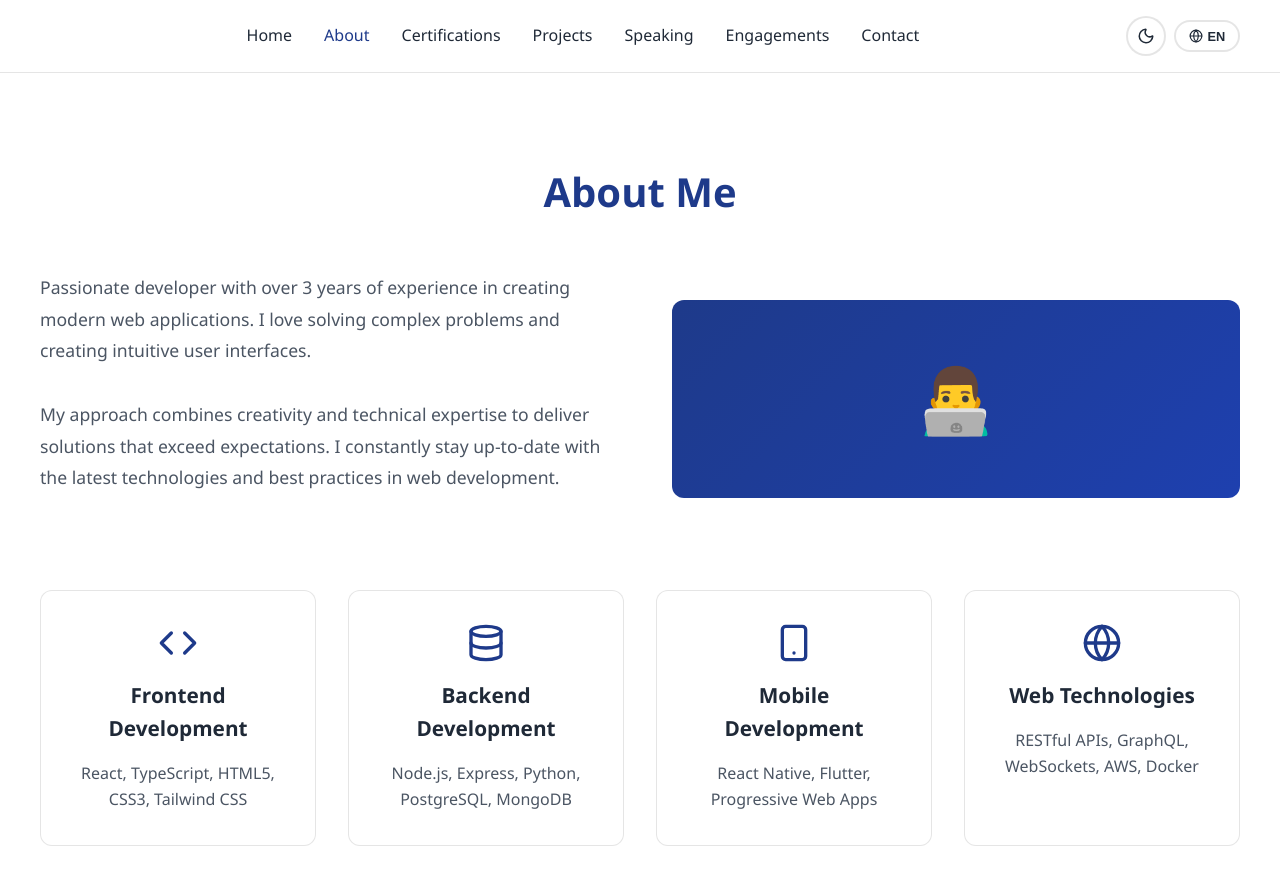
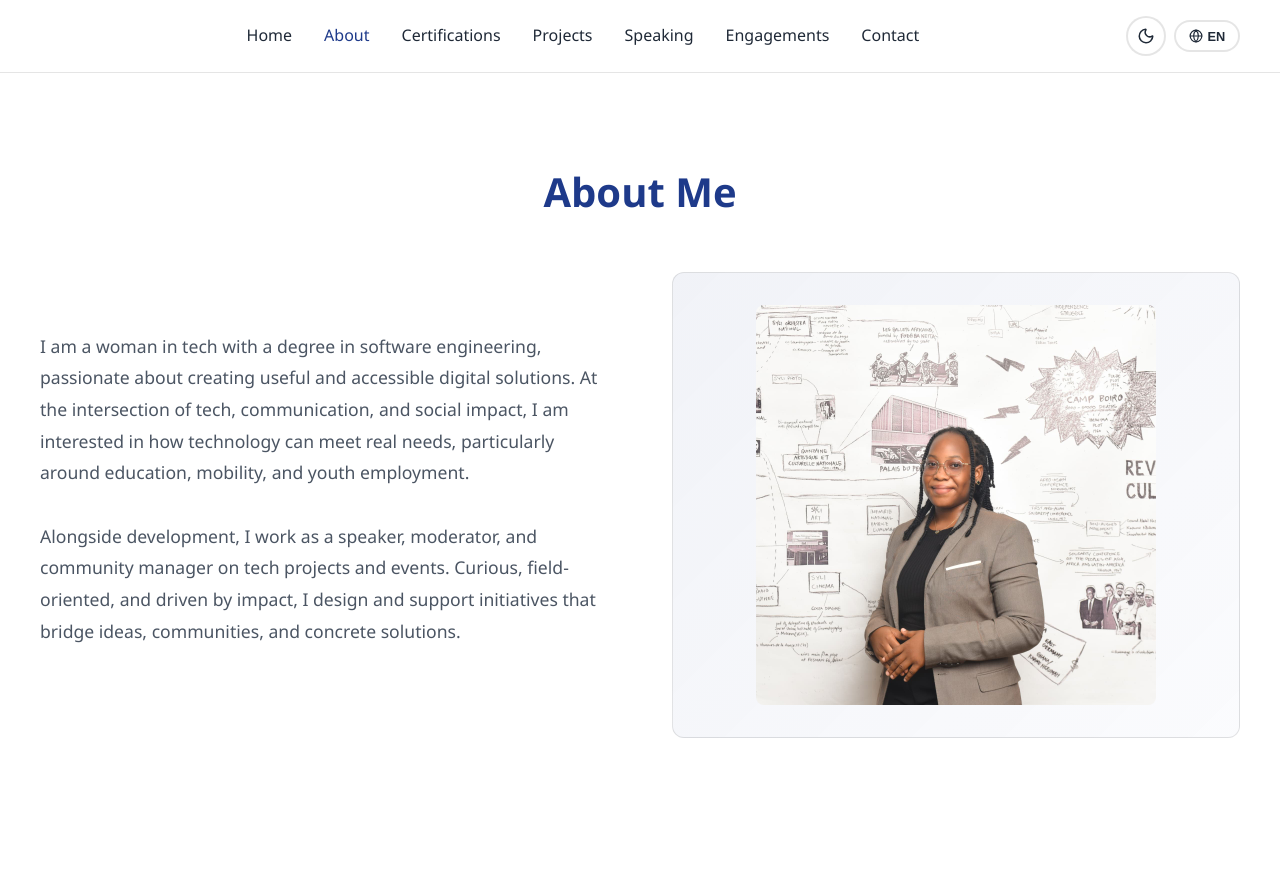
Before and after one commit to FleurAccacia/portfolio, a React (Create React App) app: page /about in a window 1280 px wide. Shown: the top 884 px of the page. Built offline with nearby package versions, Linux system fonts and the light colour scheme.

Commit message:
realisation de la page about et modification des sections home

```diff
--- a/src/components/About/About.tsx
+++ b/src/components/About/About.tsx
@@ -1,7 +1,6 @@
 import React from "react";
 import { motion } from "framer-motion";
 import styled from "styled-components";
-import { Code, Database, Smartphone, Globe } from "lucide-react";
 import { useTheme } from "../../contexts/ThemeContext";
 import { useLanguage } from "../../contexts/LanguageContext";
 
@@ -51,83 +50,30 @@ const ImageContainer = styled(motion.div)<{ theme: any }>`
   justify-content: center;
   align-items: center;
   background: ${(props) =>
-    `linear-gradient(135deg, ${props.theme.primary} 0%, ${props.theme.primaryDark} 100%)`};
+    `linear-gradient(135deg, ${props.theme.primary}10, ${props.theme.primaryDark}05)`};
   border-radius: 12px;
-  padding: 3rem;
-  color: white;
-  font-size: 4rem;
-`;
-
-const SkillsContainer = styled.div`
-  margin-top: 3rem;
-`;
-
-const SkillsGrid = styled.div`
-  display: grid;
-  grid-template-columns: repeat(auto-fit, minmax(250px, 1fr));
-  gap: 2rem;
-`;
-
-const SkillCard = styled(motion.div)<{ theme: any }>`
-  background: ${(props) => props.theme.cardBackground};
   padding: 2rem;
-  border-radius: 12px;
-  text-align: center;
-  transition:
-    transform 0.3s,
-    background-color 0.3s ease;
   border: 1px solid ${(props) => props.theme.border};
 
-  &:hover {
-    transform: translateY(-5px);
+  img {
+    width: 100%;
+    height: auto;
+    max-width: 400px;
+    border-radius: 8px;
+    object-fit: cover;
   }
-`;
 
-const SkillIcon = styled.div<{ theme: any }>`
-  color: ${(props) => props.theme.primary};
-  margin-bottom: 1rem;
-  display: flex;
-  justify-content: center;
-`;
-
-const SkillTitle = styled.h3<{ theme: any }>`
-  font-size: 1.3rem;
-  font-weight: bold;
-  margin-bottom: 1rem;
-  color: ${(props) => props.theme.textPrimary};
-`;
-
-const SkillDescription = styled.p<{ theme: any }>`
-  color: ${(props) => props.theme.textSecondary};
-  line-height: 1.6;
+//   /* Placeholder pour l'image */
+//   &:before {
+//     content: "👩‍💻";
+//     font-size: 4rem;
+//     opacity: 0.7;
+//   }
 `;
 
 const About: React.FC = () => {
   const { theme } = useTheme();
   const { t } = useLanguage();
-
-  const skills = [
-    {
-      icon: <Code size={40} />,
-      title: t.frontendDev,
-      description: t.frontendDesc,
-    },
-    {
-      icon: <Database size={40} />,
-      title: t.backendDev,
-      description: t.backendDesc,
-    },
-    {
-      icon: <Smartphone size={40} />,
-      title: t.mobileDev,
-      description: t.mobileDesc,
-    },
-    {
-      icon: <Globe size={40} />,
-      title: t.webTech,
-      description: t.webTechDesc,
-    },
-  ];
 
   return (
     <AboutContainer theme={theme}>
@@ -160,30 +106,10 @@ const About: React.FC = () => {
             transition={{ duration: 0.6 }}
             viewport={{ once: true }}
           >
-            👨‍💻
+
+            <img src="/me.jpeg" alt="Gracia GOKAR" />
           </ImageContainer>
         </Content>
-
-        <SkillsContainer>
-          <SkillsGrid>
-            {skills.map((skill, index) => (
-              <SkillCard
-                key={index}
-                theme={theme}
-                initial={{ opacity: 0, y: 50 }}
-                whileInView={{ opacity: 1, y: 0 }}
-                transition={{ duration: 0.6, delay: index * 0.1 }}
-                viewport={{ once: true }}
-              >
-                <SkillIcon theme={theme}>{skill.icon}</SkillIcon>
-                <SkillTitle theme={theme}>{skill.title}</SkillTitle>
-                <SkillDescription theme={theme}>
-                  {skill.description}
-                </SkillDescription>
-              </SkillCard>
-            ))}
-          </SkillsGrid>
-        </SkillsContainer>
       </Container>
     </AboutContainer>
   );
--- a/src/components/Engagements/Engagements.tsx
+++ b/src/components/Engagements/Engagements.tsx
@@ -1,7 +1,7 @@
 import React from "react";
 import { motion } from "framer-motion";
 import styled from "styled-components";
-import { Heart, Users, Calendar, MapPin, ExternalLink } from "lucide-react";
+import { Heart, Calendar, MapPin, ExternalLink } from "lucide-react";
 import { useTheme } from "../../contexts/ThemeContext";
 import { useLanguage } from "../../contexts/LanguageContext";
 
--- a/src/components/Hero/Hero.tsx
+++ b/src/components/Hero/Hero.tsx
@@ -53,18 +53,18 @@ const ProfileImage = styled(motion.div)`
   }
 `;
 
-const ProfilePlaceholder = styled.div`
-  width: 80%;
-  height: 80%;
-  background: linear-gradient(135deg, #ffffff30, #ffffff15);
-  border-radius: 50%;
-  display: flex;
-  align-items: center;
-  justify-content: center;
-  color: rgba(255, 255, 255, 0.8);
-  font-size: 2rem;
-  font-weight: bold;
-`;
+// const ProfilePlaceholder = styled.div`
+//   width: 80%;
+//   height: 80%;
+//   background: linear-gradient(135deg, #ffffff30, #ffffff15);
+//   border-radius: 50%;
+//   display: flex;
+//   align-items: center;
+//   justify-content: center;
+//   color: rgba(255, 255, 255, 0.8);
+//   font-size: 2rem;
+//   font-weight: bold;
+// `;
 
 const Title = styled(motion.h1)`
   font-size: 3.5rem;
@@ -92,6 +92,8 @@ const Description = styled(motion.p)`
   line-height: 1.6;
   margin-bottom: 3rem;
   opacity: 0.8;
+  white-space: pre-line;
+  text-align: center;
 `;
 
 const SocialLinks = styled(motion.div)`
--- a/src/contexts/LanguageContext.tsx
+++ b/src/contexts/LanguageContext.tsx
@@ -91,15 +91,15 @@ const translations: Record<Language, Translations> = {
     heroTitle: "Bonjour, je suis Gracia GOKAR ",
     heroSubtitle: "Tech and Innovation Women",
     heroDescription:
-      "Passionné par la création d'expériences web modernes et performantes. J'utilise les dernières technologies pour donner vie à vos idées.",
+      "J'utilise les dernières technologies pour donner vie à vos idées.\n\n\"Tout ce que ta main trouve à faire avec ta force, fais-le car tout travail procure l'abondance, mais les paroles en l'air ne mènent qu'à la disette\"",
 
     // About Section
     aboutTitle: "À propos de moi",
     aboutMe: "À propos de moi",
     aboutDescription1:
-      "Développeur passionné avec plus de 3 ans d'expérience dans la création d'applications web modernes. J'aime résoudre des problèmes complexes et créer des interfaces utilisateur intuitives.",
+      "Je suis une women in tech diplômée d'une licence en génie logiciel, passionnée par la création de solutions numériques utiles et accessibles. À la croisée de la tech, de la communication et de l'impact social, je m'intéresse à la manière dont la technologie peut répondre à des besoins réels, notamment autour de l'éducation, de la mobilité et de l'emploi des jeunes.",
     aboutDescription2:
-      "Mon approche combine créativité et expertise technique pour livrer des solutions qui dépassent les attentes. Je reste constamment à jour avec les dernières technologies et meilleures pratiques du développement web.",
+      "En parallèle du développement, j'interviens comme speaker, modératrice et community manager sur des projets et événements tech. Curieuse, orientée terrain et portée par l'impact, je conçois et accompagne des initiatives qui font le lien entre idées, communautés et solutions concrètes.",
     frontendDev: "Frontend Development",
     backendDev: "Backend Development",
     mobileDev: "Mobile Development",
@@ -172,15 +172,15 @@ const translations: Record<Language, Translations> = {
     heroTitle: "Hello, I'm Gracia GOKAR",
     heroSubtitle: "Tech and Innovation Women",
     heroDescription:
-      "Passionate about creating modern and performant web experiences. I use the latest technologies to bring your ideas to life.",
+      'I use the latest technologies to bring your ideas to life.\n\n"Whatever your hand finds to do, do it with all your might because all hard work brings profit, but mere talk leads only to poverty \"',
 
     // About Section
     aboutTitle: "About Me",
     aboutMe: "About Me",
     aboutDescription1:
-      "Passionate developer with over 3 years of experience in creating modern web applications. I love solving complex problems and creating intuitive user interfaces.",
+      "I am a woman in tech with a degree in software engineering, passionate about creating useful and accessible digital solutions. At the intersection of tech, communication, and social impact, I am interested in how technology can meet real needs, particularly around education, mobility, and youth employment.",
     aboutDescription2:
-      "My approach combines creativity and technical expertise to deliver solutions that exceed expectations. I constantly stay up-to-date with the latest technologies and best practices in web development.",
+      "Alongside development, I work as a speaker, moderator, and community manager on tech projects and events. Curious, field-oriented, and driven by impact, I design and support initiatives that bridge ideas, communities, and concrete solutions.",
     frontendDev: "Frontend Development",
     backendDev: "Backend Development",
     mobileDev: "Mobile Development",
```
Also changed, not shown: public/me.jpeg (added).
